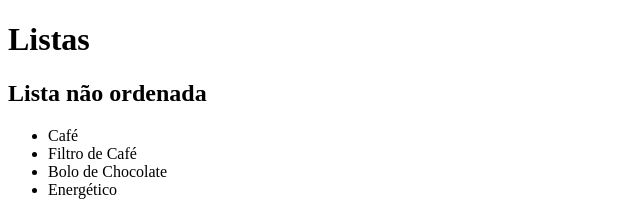
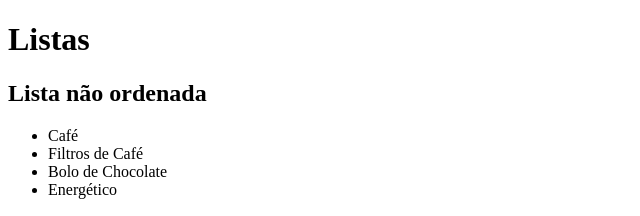
Before and after one commit to Raylson1/aula-tabela, a plain HTML site: page index.html in a window 1280 px wide. Shown: the top 216 px of the page, 0-640 px from the left. Drawn offline with Linux system fonts and the light colour scheme.

Commit message:
troca de singular para plural em café

```diff
--- a/index.html
+++ b/index.html
@@ -10,7 +10,7 @@
     <h2>Lista não ordenada</h2>
     <ul>
         <li>Café</li>
-        <li>Filtro de Café</li>
+        <li>Filtros de Café</li>
         <li>Bolo de Chocolate</li>
         <li>Energético</li>
     </ul>
```
